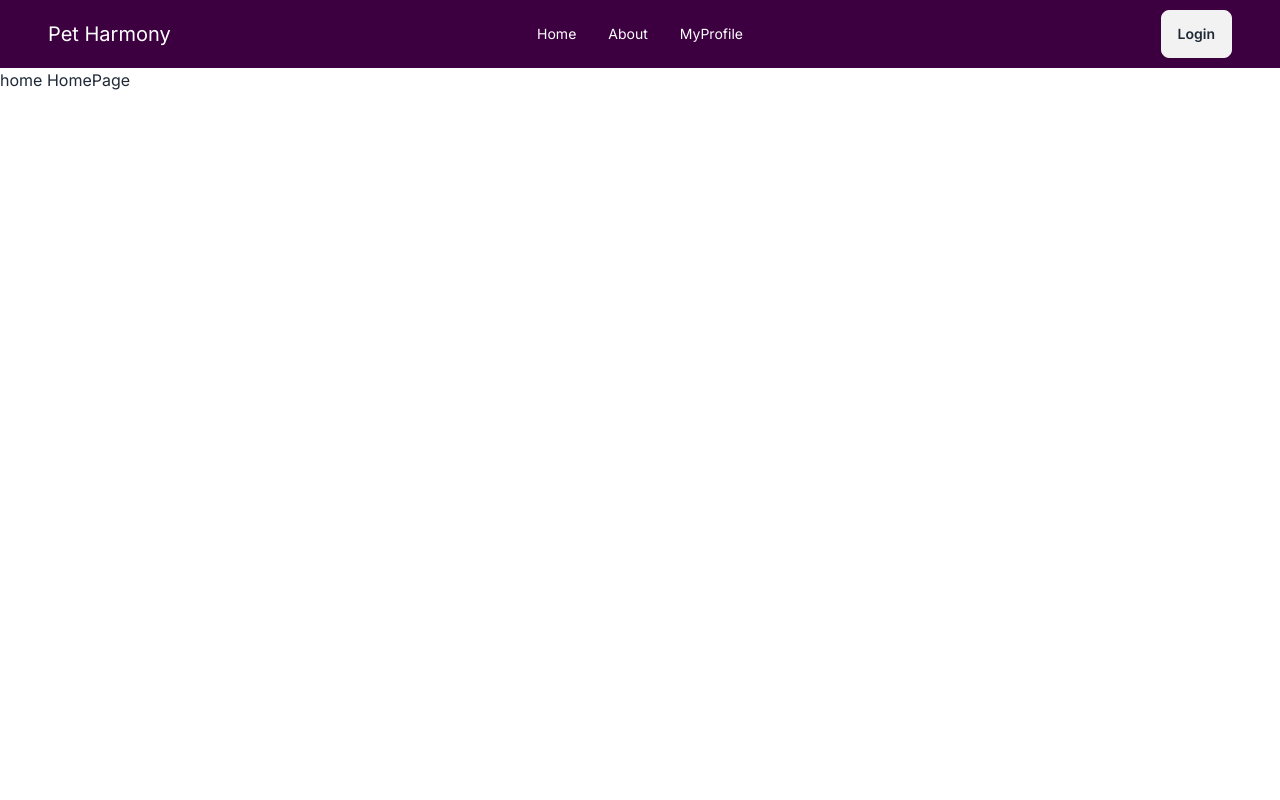
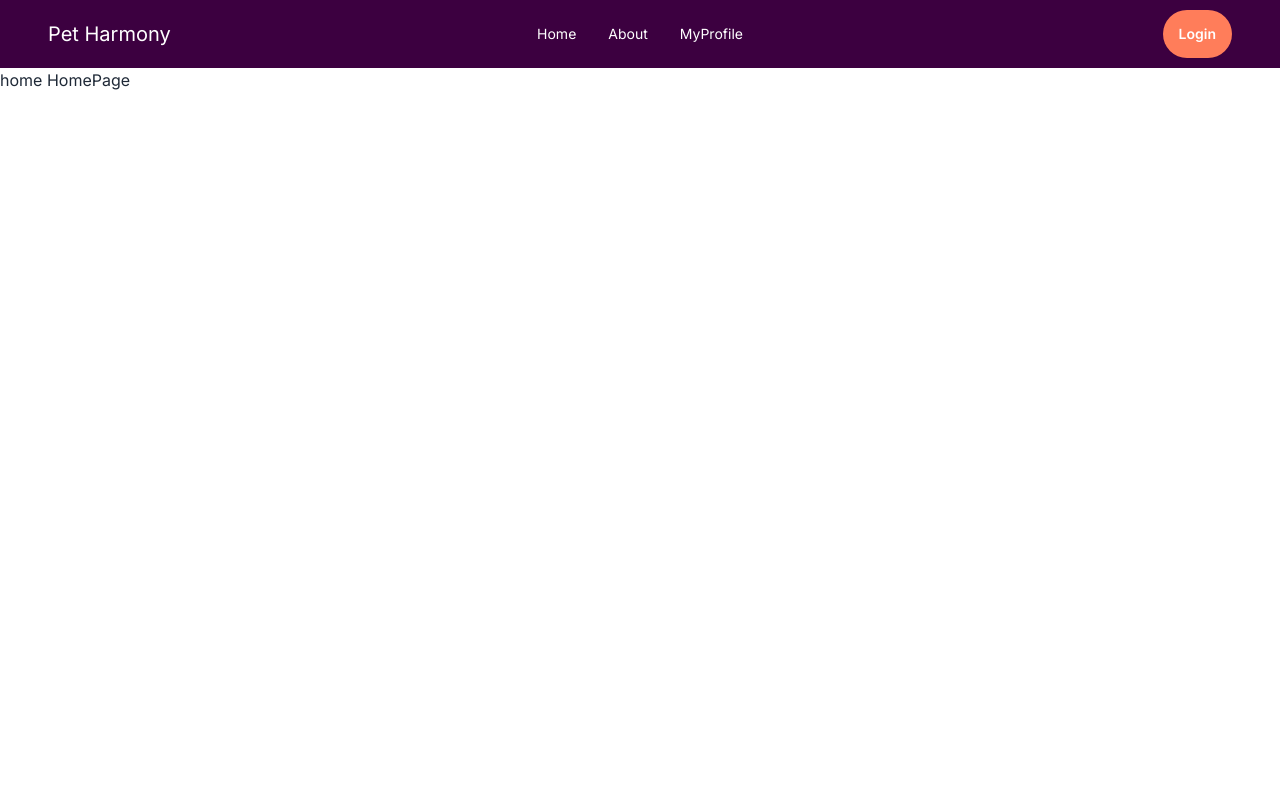
Before and after one commit to JAHIDHASAN05/Pet-Harmony, a Next.js app: page / in a window 1280 px wide. Shown: the top 800 px of the page. Built offline with nearby package versions, Linux system fonts and the light colour scheme.

Commit message:
navbar secondary color setup

```diff
--- a/src/components/shared/Navbar/Navbar.tsx
+++ b/src/components/shared/Navbar/Navbar.tsx
@@ -49,8 +49,8 @@ const Navbar = () => {
           {NavItems}
         </ul>
       </div>
-      <div className="navbar-end gap-5">
-        <a className="btn">Login</a>
+      <div className="navbar-end gap-5 ">
+        <a className="btn bg-[#FF7D5A] border-0 rounded-[4rem] text-white font-semibold">Login</a>
         {/* <a className="btn">Log Out</a> */}
       </div>
     </section>
```
